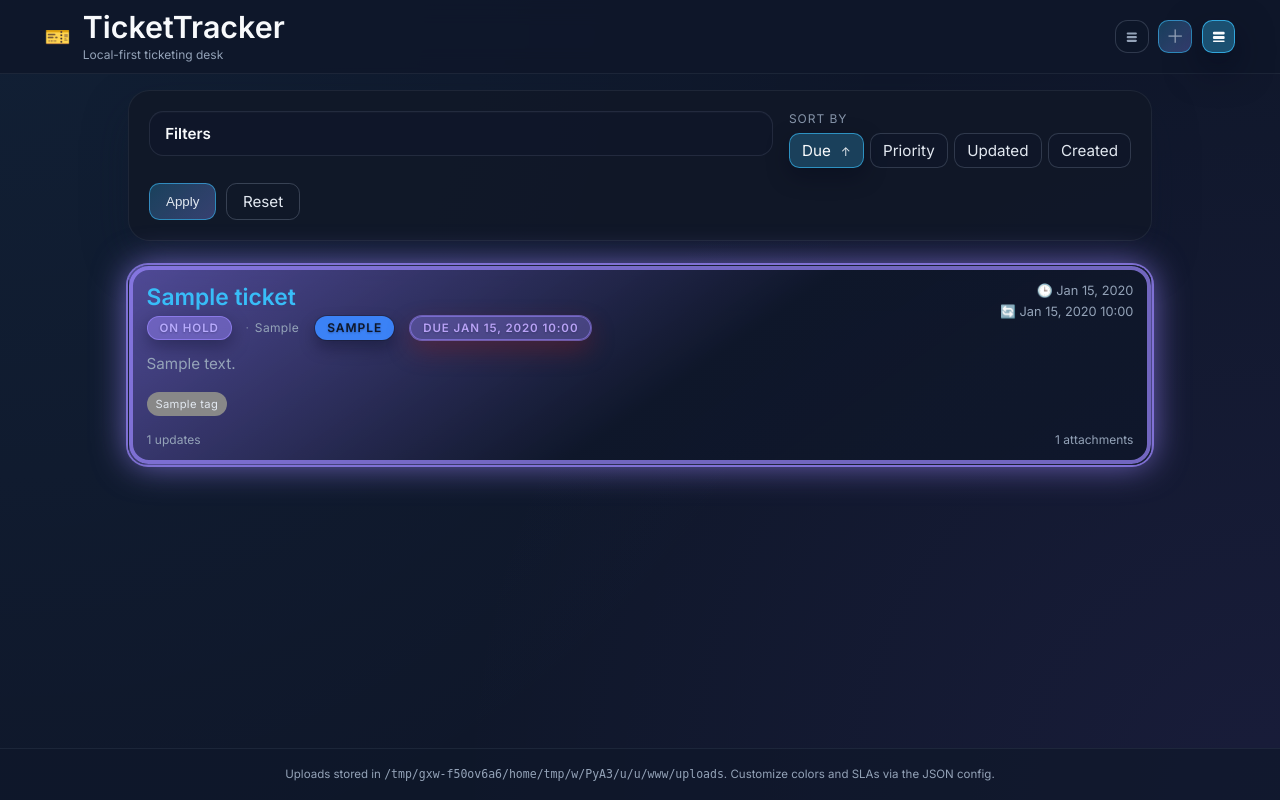
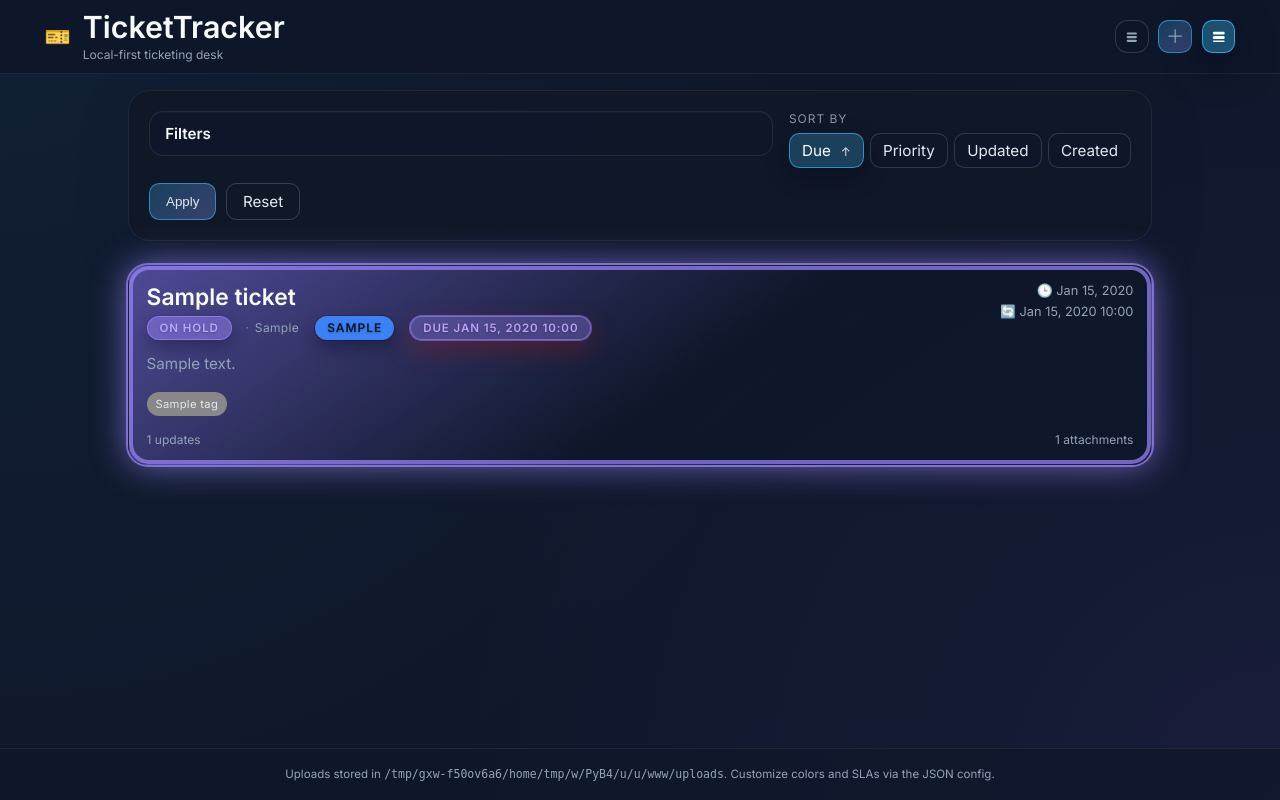
Before and after one commit to rinc3w1nd/TicketTracker, a Flask app: page / in a window 1280 px wide. Run offline with Flask 3, Linux system fonts and the light colour scheme; tables that the repository leaves empty hold one stand-in row (values such as "Sample post").

Commit message:
Add configurable ticket title color

```diff
--- a/config.json
+++ b/config.json
@@ -26,6 +26,7 @@
     "default_due_days": 21
   },
   "colors": {
+    "ticket_title": "#f8fafc",
     "gradient": {
       "stage0": "#bae6fd",
       "stage1": "#fde047",
--- a/static/css/styles.css
+++ b/static/css/styles.css
@@ -9,6 +9,7 @@
   --accent: #38bdf8;
   --accent-muted: rgba(56, 189, 248, 0.2);
   --danger: #f87171;
+  --ticket-title-color: #f8fafc;
   font-family: 'Inter', system-ui, -apple-system, BlinkMacSystemFont, 'Segoe UI', sans-serif;
 }
 
@@ -688,6 +689,28 @@ body.compact .app-footer {
   margin-bottom: 0.35rem;
 }
 
+.ticket-title {
+  color: var(--ticket-title-color, #f8fafc);
+}
+
+.ticket-title-link {
+  color: inherit;
+  text-decoration: none;
+  transition: color 0.2s ease, text-shadow 0.2s ease;
+}
+
+.ticket-title-link:hover,
+.ticket-title-link:focus-visible {
+  color: color-mix(in srgb, var(--ticket-title-color, #f8fafc) 90%, #ffffff 10%);
+  text-decoration: none;
+  text-shadow: 0 10px 32px rgba(15, 23, 42, 0.45);
+}
+
+.ticket-title-link:focus-visible {
+  outline: 2px solid color-mix(in srgb, var(--ticket-title-color, #f8fafc) 65%, transparent 35%);
+  outline-offset: 4px;
+}
+
 .ticket-card .meta,
 .ticket-detail .meta {
   display: flex;
--- a/templates/index.html
+++ b/templates/index.html
@@ -96,7 +96,7 @@
   </form>
 </section>
 
-<section class="ticket-grid">
+<section class="ticket-grid" style="--ticket-title-color: {{ ticket_title_color|default('#f8fafc') }};">
   {% if tickets %}
     {% for ticket in tickets %}
       <article
@@ -110,8 +110,11 @@
       >
         <header>
           <div class="title-group">
-            <h2>
-              <a href="{{ url_for('tickets.ticket_detail', ticket_id=ticket.id, compact=compact_value) }}">
+            <h2 class="ticket-title">
+              <a
+                class="ticket-title-link"
+                href="{{ url_for('tickets.ticket_detail', ticket_id=ticket.id, compact=compact_value) }}"
+              >
                 {{ ticket.title }}
               </a>
             </h2>
--- a/templates/ticket_detail.html
+++ b/templates/ticket_detail.html
@@ -6,11 +6,11 @@
 <article
   class="ticket-detail{% if ticket.is_overdue %} is-overdue{% endif %}"
   data-overdue="{{ 'true' if ticket.is_overdue else 'false' }}"
-  style="--ticket-accent: {{ ticket.display_color }}; --ticket-tint: {{ ticket.tint_color }};"
+  style="--ticket-accent: {{ ticket.display_color }}; --ticket-tint: {{ ticket.tint_color }}; --ticket-title-color: {{ ticket_title_color|default('#f8fafc') }};"
 >
   <header>
     <div class="title-group">
-      <h2>{{ ticket.title }}</h2>
+      <h2 class="ticket-title">{{ ticket.title }}</h2>
       <div class="meta">
         <span class="status">
           <span
--- a/tickettracker/config.py
+++ b/tickettracker/config.py
@@ -23,6 +23,8 @@ DEFAULT_GRADIENT_COLORS: Dict[str, str] = {
     "stage3": "#ef4444",
     GRADIENT_OVERDUE_KEY: "#7f1d1d",
 }
+
+DEFAULT_TICKET_TITLE_COLOR = "#f8fafc"
 
 DEFAULT_DUE_STAGE_DAYS: List[int] = [28, 21, 14, 7]
 DEFAULT_PRIORITY_STAGE_DAYS: Dict[str, List[int]] = {
@@ -54,6 +56,7 @@ DEFAULT_CONFIG: Dict[str, Any] = {
         "default_due_days": DEFAULT_BACKLOG_DUE_DAYS,
     },
     "colors": {
+        "ticket_title": DEFAULT_TICKET_TITLE_COLOR,
         "gradient": {
             **DEFAULT_GRADIENT_COLORS,
         },
@@ -132,6 +135,7 @@ class ColorConfig:
     statuses: Dict[str, str] = field(default_factory=dict)
     priorities: Dict[str, str] = field(default_factory=dict)
     tags: Dict[str, str] = field(default_factory=dict)
+    ticket_title: str = DEFAULT_TICKET_TITLE_COLOR
 
     def gradient_color(self, key: str) -> str:
         if key in DEFAULT_GRADIENT_COLORS:
@@ -145,6 +149,10 @@ class ColorConfig:
 
     def gradient_overdue_color(self) -> str:
         return self.gradient_color(GRADIENT_OVERDUE_KEY)
+
+    def ticket_title_color(self) -> str:
+        value = str(self.ticket_title or "").strip()
+        return value or DEFAULT_TICKET_TITLE_COLOR
 
 
 @dataclass
@@ -353,6 +361,14 @@ def load_config(config_path: Optional[os.PathLike[str] | str] = None) -> AppConf
     uploads_directory = _resolve_upload_directory(merged.get("uploads", {}).get("directory", "uploads"), base_path)
     secret_key = os.environ.get("TICKETTRACKER_SECRET_KEY") or str(merged.get("secret_key", DEFAULT_SECRET_KEY))
 
+    raw_ticket_title_color = colors_config.get("ticket_title", DEFAULT_TICKET_TITLE_COLOR)
+    if isinstance(raw_ticket_title_color, str):
+        ticket_title_color = raw_ticket_title_color.strip() or DEFAULT_TICKET_TITLE_COLOR
+    elif raw_ticket_title_color is None:
+        ticket_title_color = DEFAULT_TICKET_TITLE_COLOR
+    else:
+        ticket_title_color = str(raw_ticket_title_color).strip() or DEFAULT_TICKET_TITLE_COLOR
+
     return AppConfig(
         secret_key=secret_key,
         database_uri=database_uri,
@@ -371,5 +387,6 @@ def load_config(config_path: Optional[os.PathLike[str] | str] = None) -> AppConf
             statuses=dict(colors_config.get("statuses", {})),
             priorities=dict(colors_config.get("priorities", {})),
             tags=dict(colors_config.get("tags", {})),
+            ticket_title=ticket_title_color,
         ),
     )
--- a/tickettracker/views/tickets.py
+++ b/tickettracker/views/tickets.py
@@ -387,6 +387,7 @@ def list_tickets():
     query = Ticket.query
 
     compact_mode = _is_compact_mode()
+    title_color = config.colors.ticket_title_color()
 
     status_filter = request.args.get("status")
     if status_filter:
@@ -492,6 +493,7 @@ def list_tickets():
         compact_toggle_url=_build_compact_toggle_url(
             "tickets.list_tickets", compact_mode
         ),
+        ticket_title_color=title_color,
         filters={
             "status": status_filter,
             "priority": priority_filter,
@@ -516,6 +518,7 @@ def ticket_detail(ticket_id: int):
     config = _app_config()
     ticket = Ticket.query.get_or_404(ticket_id)
     compact_mode = _is_compact_mode()
+    title_color = config.colors.ticket_title_color()
     status_palette = _build_status_palette(config)
     ticket.display_color = _compute_ticket_color(ticket, config, status_palette)  # type: ignore[attr-defined]
     ticket.status_color = (
@@ -534,6 +537,7 @@ def ticket_detail(ticket_id: int):
         compact_toggle_url=_build_compact_toggle_url(
             "tickets.ticket_detail", compact_mode, ticket_id=ticket.id
         ),
+        ticket_title_color=title_color,
     )
 
 
```
